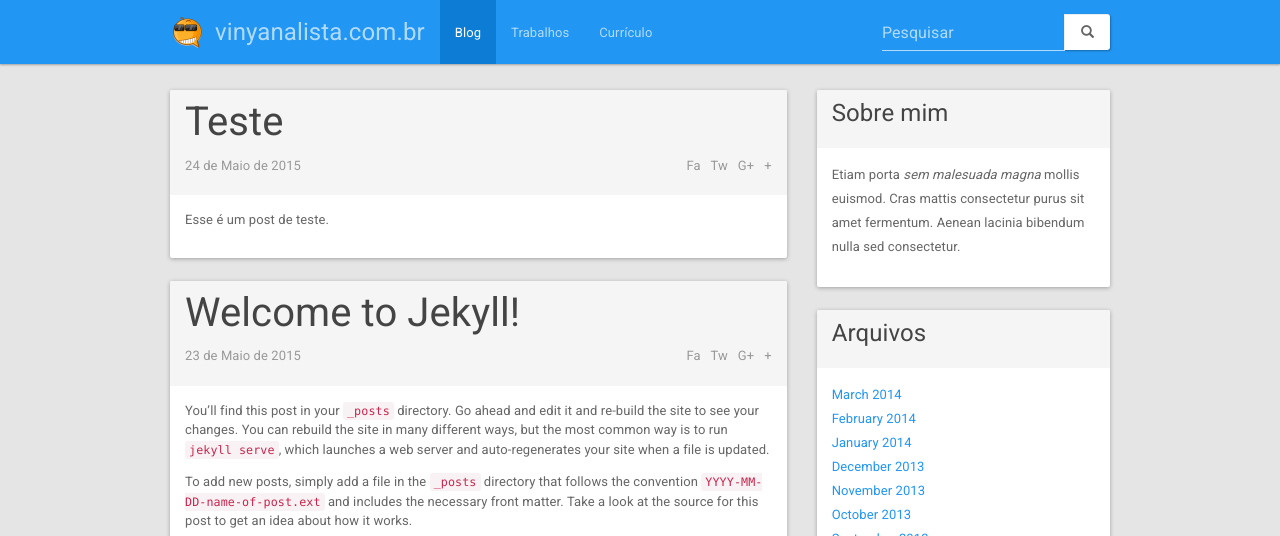
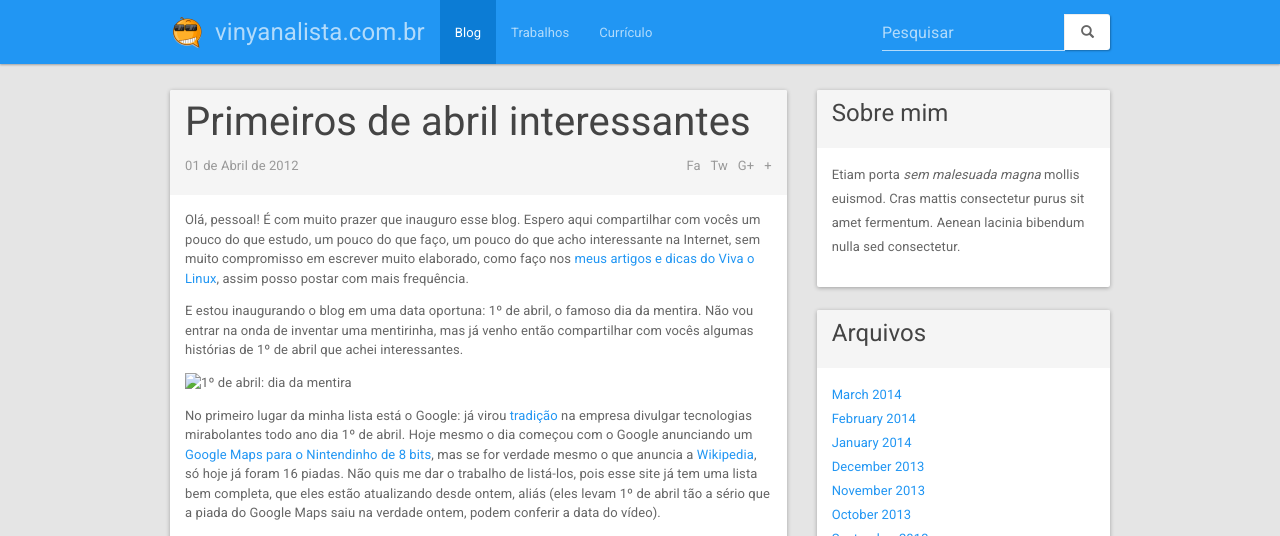
Before and after one commit to vinyanalista/vinyanalista-website, a Jekyll site: the page built from index.html, in a window 1280 px wide and 1400 px high. Shown: the top 536 px of the window. Built offline with Jekyll 4.4.1, drawn with Linux system fonts in a browser that asks for light colours; some of the changed text lies outside the part shown; grey boxes are pictures that could not be loaded.

Commit message:
Importação de post - Primeiros de abril interessantes

```diff
--- a/_config.yml
+++ b/_config.yml
@@ -6,7 +6,7 @@ description: > # this means to ignore newlines until "baseurl:"
   line in _config.yml. It will appear in your document head meta (for
   Google search results) and in your feed.xml site description.
 baseurl: "" # the subpath of your site, e.g. /blog/
-url: "http://www.vinyanalista.com.br" # the base hostname & protocol for your site
+url: "http://vinyanalista.github.io" # the base hostname & protocol for your site
 facebook_username:  vinyanalista
 twitter_username: vinyanalista
 github_username:  vinyanalista
--- /dev/null
+++ b/_includes/youtube.html
@@ -0,0 +1,5 @@
+<!-- http://embedresponsively.com/ -->
+<div class='embed-container'>
+    <iframe src='http://www.youtube.com/embed/{{ include.id }}' frameborder='0' allowfullscreen>
+    </iframe>
+</div>
--- /dev/null
+++ b/_posts/2012-04-01-primeiros-de-abril-interessantes.md
@@ -0,0 +1,38 @@
+---
+date: '2012-04-01 15:09:58 -0300'
+date_gmt: '2012-04-01 15:09:58 -0300'
+layout: post
+published: true
+status: publish
+title: Primeiros de abril interessantes
+---
+
+Olá, pessoal! É com muito prazer que inauguro esse blog. Espero aqui compartilhar com vocês um pouco do que estudo, um pouco do que faço, um pouco do que acho interessante na Internet, sem muito compromisso em escrever muito elaborado, como faço nos [meus artigos e dicas do Viva o Linux](http://www.vivaolinux.com.br/~vinyanalista), assim posso postar com mais frequência.
+
+E estou inaugurando o blog em uma data oportuna: 1º de abril, o famoso dia da mentira. Não vou entrar na onda de inventar uma mentirinha, mas já venho então compartilhar com vocês algumas histórias de 1º de abril que achei interessantes.
+
+![1º de abril: dia da mentira]({{ site.url }}/assets/2012/04/dia-da-mentira.jpg)
+
+No primeiro lugar da minha lista está o Google: já virou [tradição](http://en.wikipedia.org/wiki/List_of_Google%27s_hoaxes_and_easter_eggs) na empresa divulgar tecnologias mirabolantes todo ano dia 1º de abril. Hoje mesmo o dia começou com o Google anunciando um [Google Maps para o Nintendinho de 8 bits](http://info.abril.com.br/noticias/internet/1-de-abril-do-google-comeca-com-servico-de-mapas-retro-01042012-1.shl), mas se for verdade mesmo o que anuncia a [Wikipedia](http://en.wikipedia.org/wiki/List_of_Google%27s_hoaxes_and_easter_eggs), só hoje já foram 16 piadas. Não quis me dar o trabalho de listá-los, pois esse site já tem uma lista bem completa, que eles estão atualizando desde ontem, aliás (eles levam 1º de abril tão a sério que a piada do Google Maps saiu na verdade ontem, podem conferir a data do vídeo).
+
+{% include youtube.html id="rznYifPHxDg" %}
+
+Vale à pena relembrar algumas das pegadinhas do Google no 1º de abril. Ano passado mesmo eu morri de rir com o [GMail Motion](http://info.abril.com.br/noticias/internet/google-apresenta-gmail-motion-no-1-de-abril-01042011-0.shl) (se vocês quiserem ver mais, [o site ainda está no ar](https://mail.google.com/mail/help/motion.html)):
+
+{% include youtube.html id="Bu927_ul_X0" %}
+
+O pior é que isso acabou virando realidade nas mãos de um nerd que decidiu [pôr em prática o GMail Motion usando um Kinect](http://info.abril.com.br/noticias/blogs/omg/internet/pegadinha-do-gmail-vira-realidade/):
+
+{% include youtube.html id="Lfso7_i9Ko8" %}
+
+Também foi bastante engraçada a história que [o Google estava à procura de pessoas para trabalhar no recurso de autocompleção](http://info.abril.com.br/noticias/carreira/google-busca-autocompletador-no-1-de-abril-01042011-9.shl) (imagina se aquilas sugestões todas que aparece quando você digita são informadas manualmente!), a empresa já até [mudou de nome por um dia]() e até a INFO já quis entrar na onda anunciando que o [Orkut tinha sido vendido para o Facebook](http://info.abril.com.br/noticias/blogs/nalinhadogoogle/orkut/exclusivo-google-vende-orkut-para-facebook/)!
+
+{% include youtube.html id="blB_X38YSxQ" %}
+
+Outro caso que eu particulamente achei interessante é o jornal britânico [The Guardian](http://www.guardian.co.uk/): eles possuem um [suposto jornalista que só posta 1º de abril](http://www.guardian.co.uk/profile/olaf-priol). Todos os anos nessa data há uma notícia dele, mas vale observar: ele só aparece nessa data! Em 2009, esse jornalista anunciou que após 188 anos de jornal impresso, o [The Guardian passaria a publicar notícias apenas pelo Twitter](http://www.guardian.co.uk/media/2009/apr/01/guardian-twitter-media-technology). Vale enfatizar: apenas pelo Twitter, sem link nenhum para ler mais. Segundo a notícia, “especialistas dizem que qualquer história pode ser contada em 140 caracteres”.
+
+Algumas das pegadinhas do ano passado podem ser encontradas [nessa notícia do G1](http://g1.globo.com/tecnologia/noticia/2011/04/pegadinhas-enganam-internautas-no-dia-1-de-abril.html).
+
+Bem, vou ficando por aqui. Quem me conhece pessoalmente sabe que eu sou um tagarela mesmo, não tem jeito. Levei 26 minutos pra redigir isso (ainda vou reduzir essa marca!), fora o tempo necessário para reunir os links. Abraço a todos e até a próxima! Se gostaram, curtam, compartilhem, comentem!
+
+**EDIÇÃO** Bom, não sei quantas pessoas já leram, mas eu ia esquecendo de compartilhar um link interessante que eu achei: [como provavelmente a data 1º de abril se tornou o dia da mentira](http://pessoas.hsw.uol.com.br/questao604.htm). Adicionei também os vídeos ao post, ao invés de deixar só os links para as notícias.
--- a/_posts/2015-05-23-welcome-to-jekyll.markdown
+++ /dev/null
@@ -1,26 +0,0 @@
----
-layout: post
-title:  "Welcome to Jekyll!"
-date:   2015-05-23 23:33:59
-categories: jekyll update
----
-
-You’ll find this post in your `_posts` directory. Go ahead and edit it and re-build the site to see your changes. You can rebuild the site in many different ways, but the most common way is to run `jekyll serve`, which launches a web server and auto-regenerates your site when a file is updated.
-
-To add new posts, simply add a file in the `_posts` directory that follows the convention `YYYY-MM-DD-name-of-post.ext` and includes the necessary front matter. Take a look at the source for this post to get an idea about how it works.
-
-Jekyll also offers powerful support for code snippets:
-
-{% highlight ruby %}
-def print_hi(name)
-  puts "Hi, #{name}"
-end
-print_hi('Tom')
-#=> prints 'Hi, Tom' to STDOUT.
-{% endhighlight %}
-
-Check out the [Jekyll docs][jekyll] for more info on how to get the most out of Jekyll. File all bugs/feature requests at [Jekyll’s GitHub repo][jekyll-gh]. If you have questions, you can ask them on [Jekyll’s dedicated Help repository][jekyll-help].
-
-[jekyll]:      http://jekyllrb.com
-[jekyll-gh]:   https://github.com/jekyll/jekyll
-[jekyll-help]: https://github.com/jekyll/jekyll-help
--- a/_posts/2015-05-24-teste.md
+++ /dev/null
@@ -1,7 +0,0 @@
----
-layout: post
-title:  "Teste"
-date:   2015-05-24 12:00:00
----
-
-Esse é um post de teste.
--- a/css/comum.css
+++ b/css/comum.css
@@ -28,6 +28,24 @@ html {
 
 .blog-post-titulo a {
     color: #444;
+}
+
+/* http://embedresponsively.com/ */
+.embed-container {
+    height: 0;
+    max-width: 100%;
+    overflow: hidden;
+    margin: 0px 0px 1em;
+    position: relative;
+    padding-bottom: 56.25%;
+}
+
+.embed-container embed, .embed-container iframe, .embed-container object {
+    height: 100%;
+    left: 0;
+    position: absolute;
+    top: 0;
+    width: 100%;
 }
 
 .footer {
```
Also changed, not shown: files/2012/04/dia-da-mentira.jpg (added), 1 other file.
